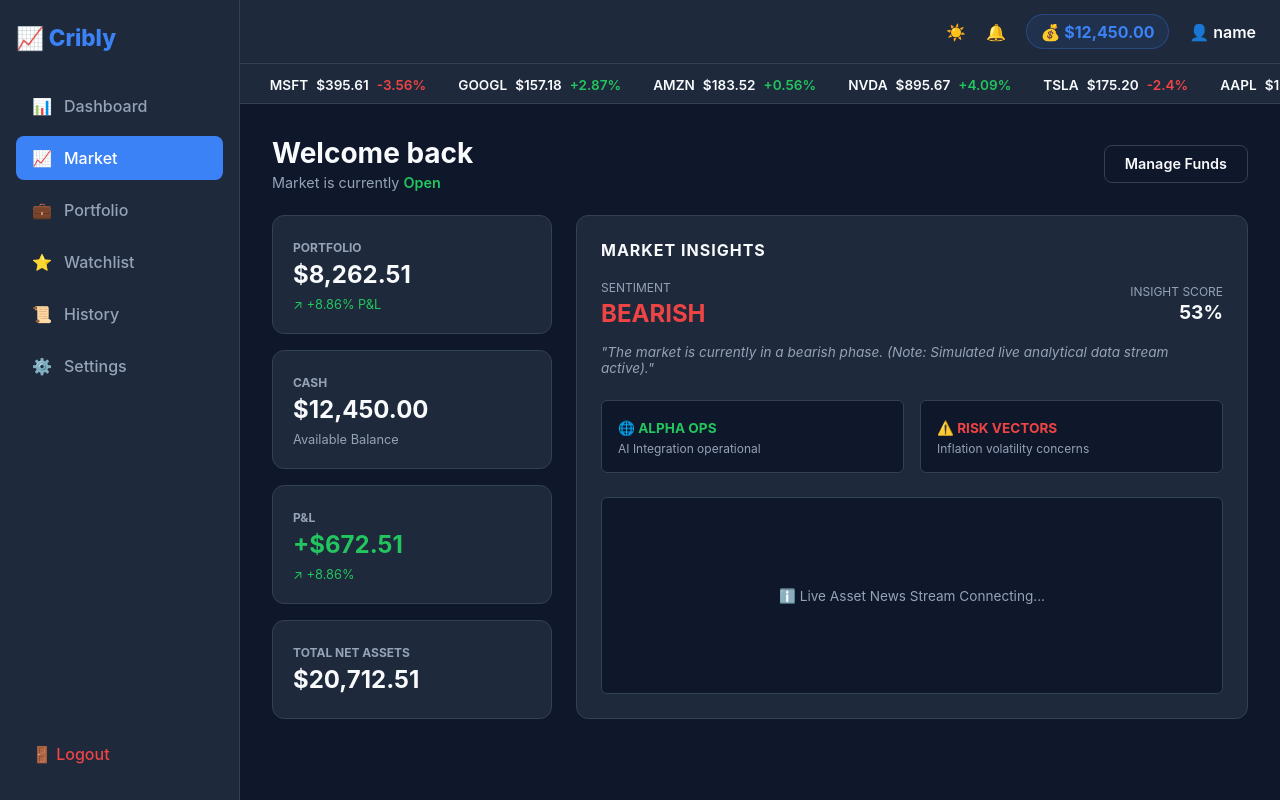
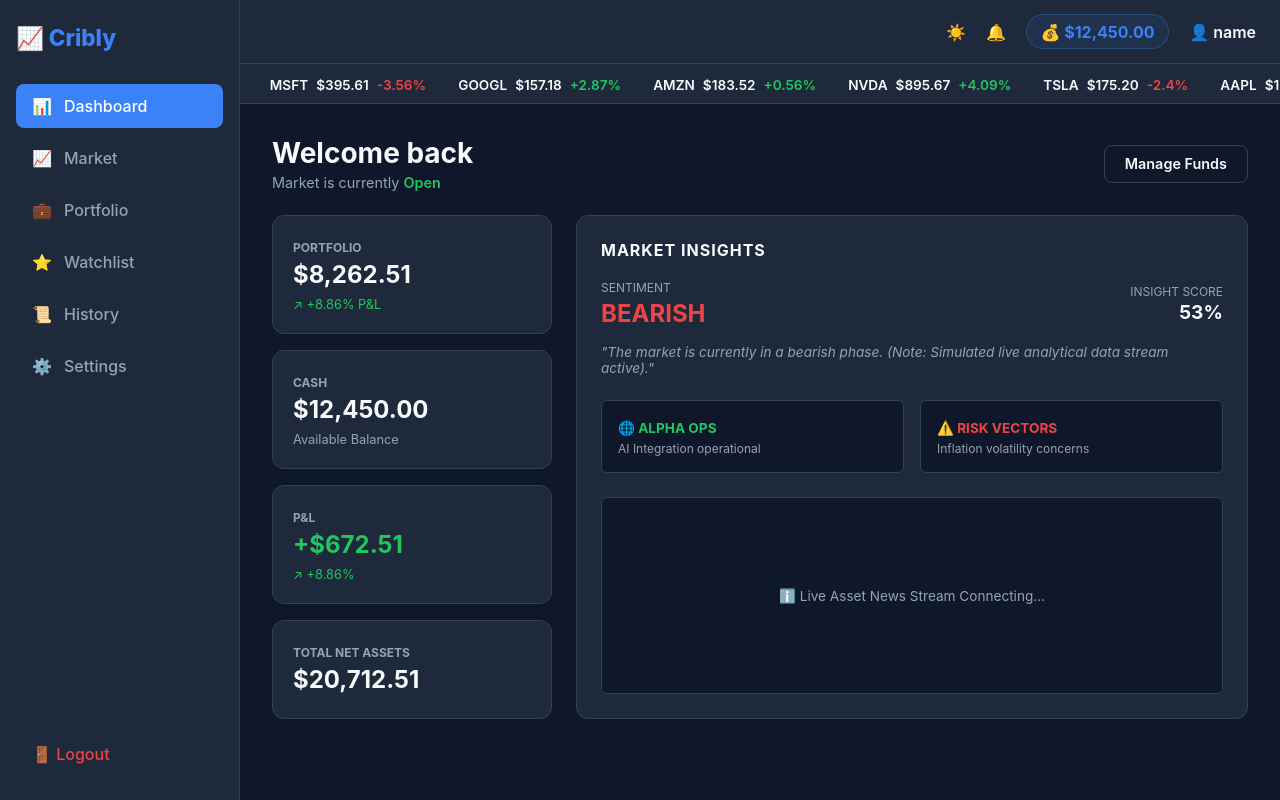
Before and after one commit to Pardeep349/Cribly, a React (Vite) app: page /login in a window 1280 px wide. Both pictures are taken after typing "name@example.com", "Sample123" into the empty fields and a click on the button "Continue". Built offline with nearby package versions, Linux system fonts and the light colour scheme.

Commit message:
Refactor Sidebar to use NavLink for navigation

```diff
--- a/src/components/Sidebar.jsx
+++ b/src/components/Sidebar.jsx
@@ -1,15 +1,37 @@
-export default function Sidebar({
-  activeTab = 'Market',
-  onTabChange = () => {},
-  onLogout = () => {},
-}) {
+import { NavLink } from 'react-router-dom';
+
+export default function Sidebar({ onLogout = () => {} }) {
   const navItems = [
-    { id: 'Dashboard', label: 'Dashboard', icon: '📊' },
-    { id: 'Market', label: 'Market', icon: '📈' },
-    { id: 'Portfolio', label: 'Portfolio', icon: '💼' },
-    { id: 'Watchlist', label: 'Watchlist', icon: '⭐' },
-    { id: 'History', label: 'History', icon: '📜' },
-    { id: 'Settings', label: 'Settings', icon: '⚙️' },
+    {
+      path: '/dashboard',
+      label: 'Dashboard',
+      icon: '📊',
+    },
+    {
+      path: '/market',
+      label: 'Market',
+      icon: '📈',
+    },
+    {
+      path: '/portfolio',
+      label: 'Portfolio',
+      icon: '💼',
+    },
+    {
+      path: '/watchlist',
+      label: 'Watchlist',
+      icon: '⭐',
+    },
+    {
+      path: '/history',
+      label: 'History',
+      icon: '📜',
+    },
+    {
+      path: '/settings',
+      label: 'Settings',
+      icon: '⚙️',
+    },
   ];
 
   return (
@@ -20,16 +42,16 @@ export default function Sidebar({
 
       <nav className="sidebar-nav">
         {navItems.map((item) => (
-          <button
-            key={item.id}
-            onClick={() => onTabChange(item.id)}
-            className={`nav-item ${
-              activeTab === item.id ? 'active' : ''
-            }`}
+          <NavLink
+            key={item.path}
+            to={item.path}
+            className={({ isActive }) =>
+              `nav-item ${isActive ? 'active' : ''}`
+            }
           >
             <span>{item.icon}</span>
             <span>{item.label}</span>
-          </button>
+          </NavLink>
         ))}
       </nav>
 
```
